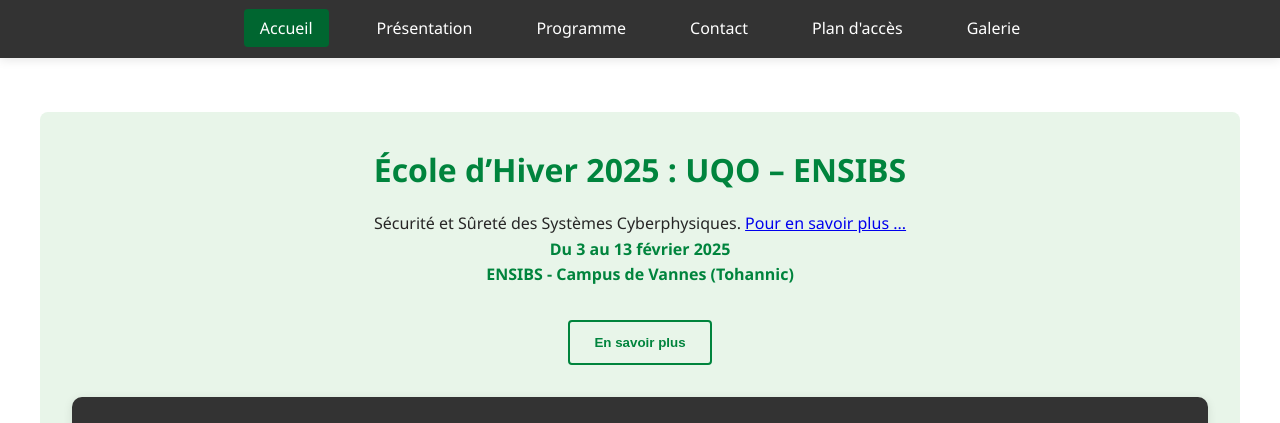
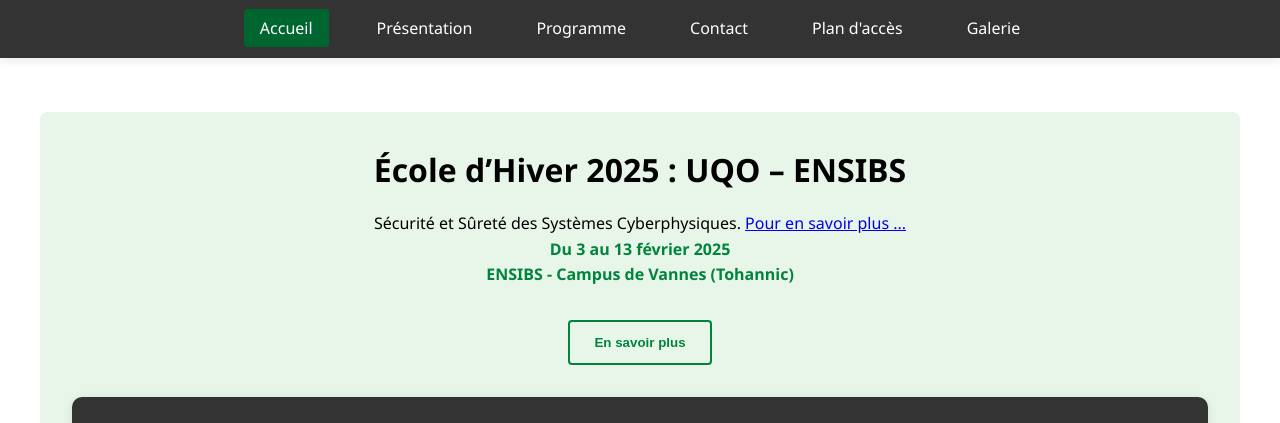
Before and after one commit to sssc-2025/sssc, a website built with Vite: page index.html in a window 1280 px wide. Shown: the top 423 px of the page. Built offline with nearby package versions, Linux system fonts and the light colour scheme.

```diff
--- a/index.html
+++ b/index.html
@@ -41,7 +41,7 @@
     <main>
         <section id="accueil" class="active">
             <h2>École d’Hiver 2025 : UQO – ENSIBS</h2>
-            <p class="subtitle navigate">Sécurité et Sûreté des Systèmes Cyberphysiques. <a href="#presentation">Pour en savoir plus ...</a> <br> <span style="color: #00843D; font-weight: bold;">Du 3 au 13 février 2025 <br> ENSIBS - Campus de Vannes (Tohannic)</span></p>
+            <p class="subtitle navigate" style="color: black;">Sécurité et Sûreté des Systèmes Cyberphysiques. <a href="#presentation">Pour en savoir plus ...</a> <br> <span style="color: #00843D; font-weight: bold;">Du 3 au 13 février 2025 <br> ENSIBS - Campus de Vannes (Tohannic)</span></p>
             <!-- <p class="subtitle navigate">Pour participer à distance, une inscription est nécessaire</p> -->
 
             <div class="cta-buttons">
--- a/style.css
+++ b/style.css
@@ -80,7 +80,7 @@
 }
 
 h1 {
-    color: var(--ensibs-green);
+    color: black;
     font-size: 2.5rem;
     margin-bottom: 1rem;
     text-align: center;
@@ -310,11 +310,6 @@
     margin-bottom: 0.5rem;
 }
 
-h2 {
-    color: var(--ensibs-green);
-    font-size: 2rem;
-    text-align: center;
-}
 .presentation-text {
     text-align: left;
     color: #212120;
@@ -426,7 +421,7 @@
 }
 
 h2 {
-    color: var(--ensibs-green);
+    color: black;
     font-size: 2rem;
     text-align: center;
     margin-bottom: 1rem;
```
